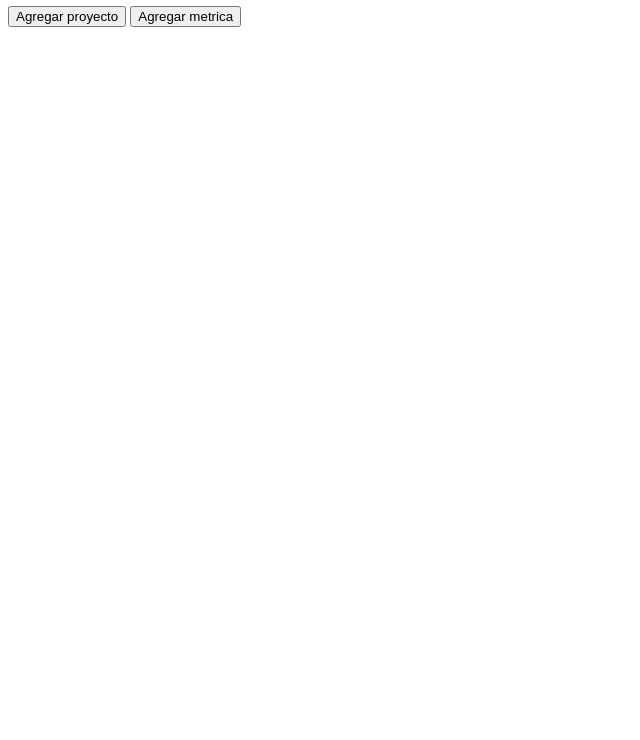
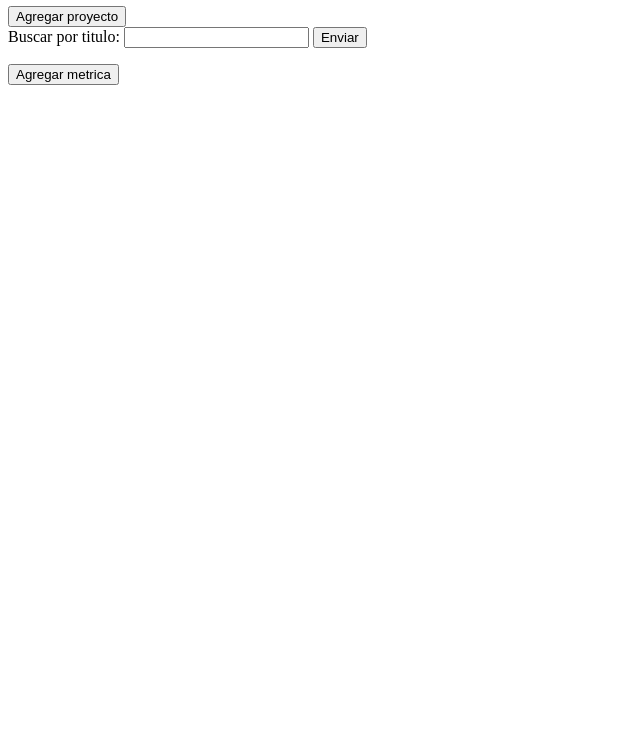
Before and after one commit to israelantezana/BustamanteAlejandro-TDDLabInteractiv, a website built with Parcel: page html/index.html in a window 1280 px wide. Shown: the part 60-800 px from the top of the page, without its empty margins (0-640 px from the left). Built offline with nearby package versions, Linux system fonts and the light colour scheme.

Commit message:
se agrego funcionalidad en la interface

```diff
--- a/html/index.html
+++ b/html/index.html
@@ -4,7 +4,12 @@
     <h1>PROYECTOS</h1>
     <button id="boton-agregar-proyecto">Agregar proyecto</button>
 
-
+    <form id="Buscar-form">
+      <label for="titulo1">Buscar por titulo:</label>
+      <input type="text" id="titulo1" />
+      <input type="submit" value="Enviar" id="enviar-button" />
+    </form>
+    <div id="resultado1-div"></div>
     <script type="module" src="../src/index/presenterIndex.js"></script>
     <button id="boton-agregar-metrica">Agregar metrica</button>
   </body>
```
